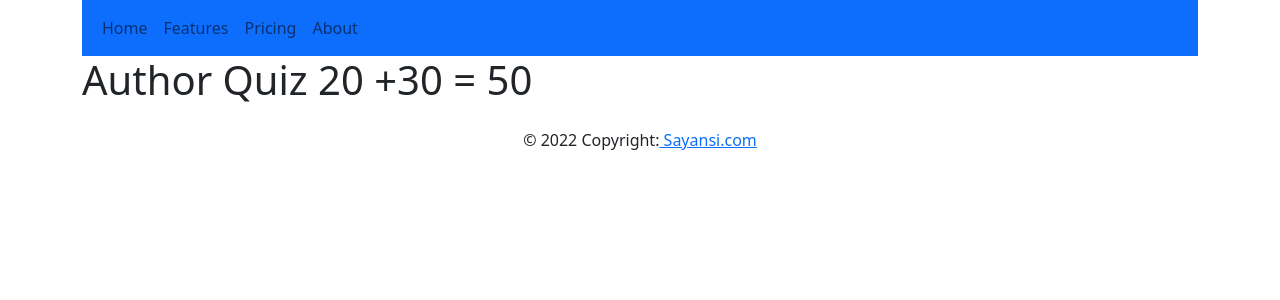
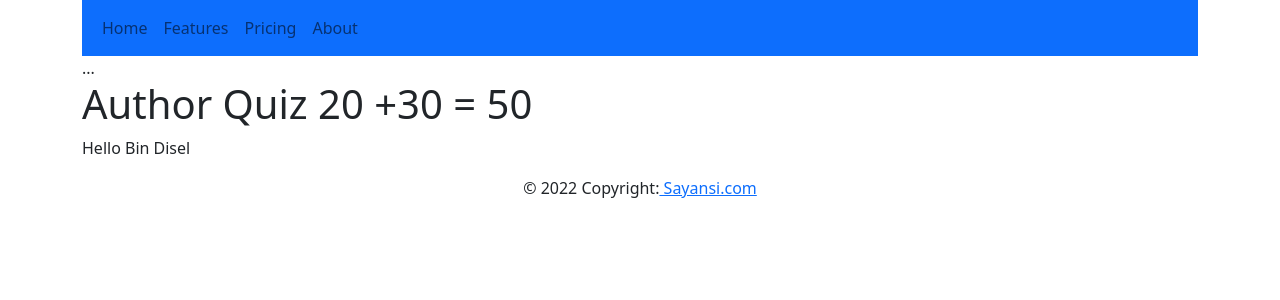
Before and after one commit to asbharti1-zz/reactscratch, a React app: page / in a window 1280 px wide. Shown: the top 300 px of the page. Built offline with nearby package versions, Linux system fonts and the light colour scheme.

Commit message:
lifecycle mounting

```diff
--- a/App.js
+++ b/App.js
@@ -1,16 +1,24 @@
 import React, { Component } from "react";
 import Header from "./src/components/header/index";
 import Footer from "./src/components/footer/index";
+import Sidebar from "./src/components/sidebar/index";
 import AuthorQuiz from "./src/quiz";
+import Mounting from "./src/components/lifecycle/mounting";
 
 class App extends Component {
   render() {
-    const { name, a,b} = this.props;
+    const { name, a, b } = this.props;
     return (
       <div className="container">
         <Header />
+        <div className="main">
+          <Sidebar />
+        </div>
         <div className="col-12">
           <AuthorQuiz a={a} b={b}></AuthorQuiz>
+        </div>
+        <div className="col-6">
+          <Mounting />
         </div>
         <Footer />
       </div>
--- /dev/null
+++ b/src/components/lifecycle/mounting.js
@@ -0,0 +1,38 @@
+import React, { Component } from "react";
+
+class Mounting extends Component {
+  constructor(props) {
+    super(props);
+    this.state = {
+      data: "Jhony Deph",
+    };
+  }
+
+  getData() {
+    setTimeout(() => {
+      console.log("Our data is fetched");
+      this.setState({
+        data: "Hello Bin Disel",
+      });
+    }, 1000);
+  }
+
+  componentDidMount() {
+    this.getData();
+  }
+  /*1-componentWillMount()
+2-set the initial state in the constructor
+3-render()
+4-componentDidMount()
+5-setState()
+6-render()*/
+  //componentWillMount() method is the least used lifecycle method and called before any HTML element is rendered
+  componentWillMount() {
+    console.log("componentWillMount()");
+  }
+  render() {
+    return <div>{this.state.data}</div>;
+  }
+}
+
+export default Mounting;
--- /dev/null
+++ b/src/components/sidebar/index.js
@@ -0,0 +1,13 @@
+import React from "react";
+
+function Sidebar() {
+  return (
+    <div className="wrapper">
+      <nav id="sidebar">...</nav>
+
+      <div id="content"></div>
+    </div>
+  );
+}
+
+export default Sidebar;
```
